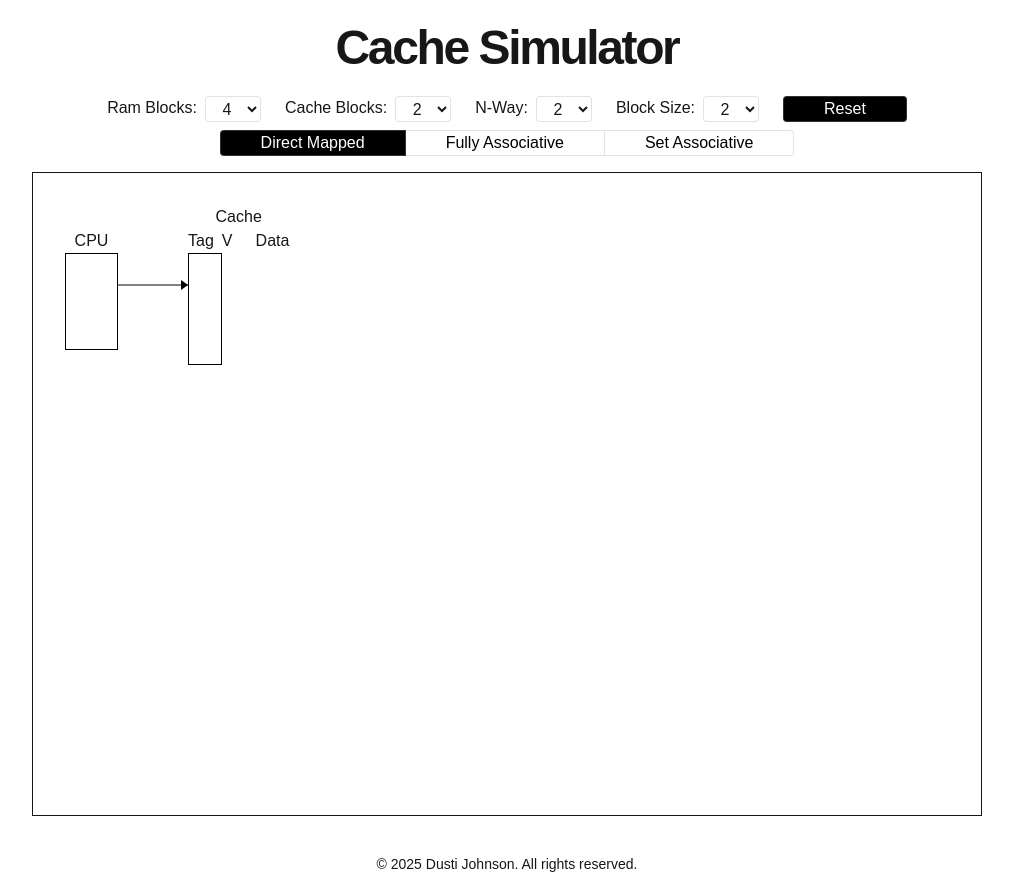
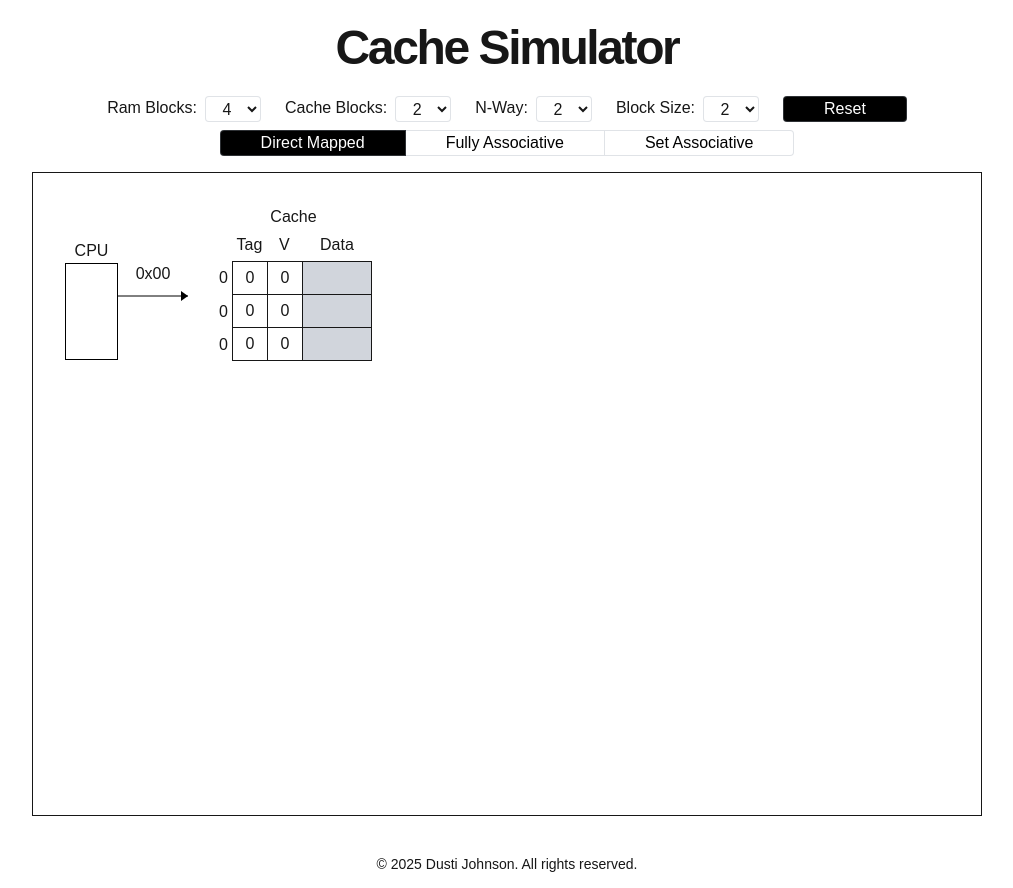
Before and after one commit to dustij/cache-simulator, a Next.js app: page / in a window 1280 px wide. Shown: the whole page, without its empty margins (133-1146 px from the left). Built offline with nearby package versions, Linux system fonts and the light colour scheme.

Commit message:
more work done

```diff
--- /dev/null
+++ b/src/components/mappings/Block.tsx
@@ -0,0 +1,31 @@
+import { cn } from "@/lib/utils";
+
+export function Block({ isTop }: { isTop: boolean }) {
+  return (
+    <>
+      <div className="flex items-center justify-center p-1 text-center">0</div>
+      <div
+        className={cn(
+          "flex items-center justify-center border-b border-l p-1 text-center",
+          isTop && "border-t",
+        )}
+      >
+        0
+      </div>
+      <div
+        className={cn(
+          "flex items-center justify-center border-b border-l p-1 text-center",
+          isTop && "border-t",
+        )}
+      >
+        0
+      </div>
+      <div
+        className={cn(
+          "w-[70px] border-r border-b border-l bg-gray-300",
+          isTop && "border-t",
+        )}
+      ></div>
+    </>
+  );
+}
--- a/src/components/mappings/DirectMapped.tsx
+++ b/src/components/mappings/DirectMapped.tsx
@@ -1,22 +1,27 @@
 import { Arrow } from "../Arrow";
+import { Block } from "./Block";
 
 export function DirectMapped() {
   return (
     <>
-      <div className="absolute top-[1.5rem] w-[53px]">
+      <div className="absolute top-[34px] w-[53px]">
         <p className="text-center">CPU</p>
-        <div className="h-[97px] w-[53px] border-1 border-black"></div>
+        <div className="h-[97px] w-[53px] border border-black"></div>
       </div>
-      <div className="absolute top-[70px] left-[53px]">
+      <div className="absolute top-[57px] left-[53px]">
+        <p className="text-center">0x00</p>
         <Arrow direction="right" />
       </div>
-      <div className="absolute left-[123px]">
+      <div className="absolute left-[150px]">
         <p className="text-center">Cache</p>
-        <div className="grid grid-cols-3">
-          <p>Tag</p>
-          <p>V</p>
-          <p>Data</p>
-          <div className="h-28 border-1 border-black"></div>
+        <div className="grid grid-cols-[auto_0.5fr_0.5fr_1fr]">
+          <div className="p-1"></div>
+          <div className="p-1 text-center">Tag</div>
+          <div className="p-1 text-center">V</div>
+          <div className="p-1 text-center">Data</div>
+          <Block isTop={true} />
+          <Block isTop={false} />
+          <Block isTop={false} />
         </div>
       </div>
     </>
```
